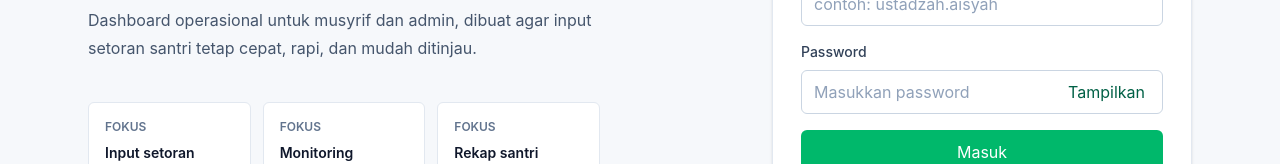
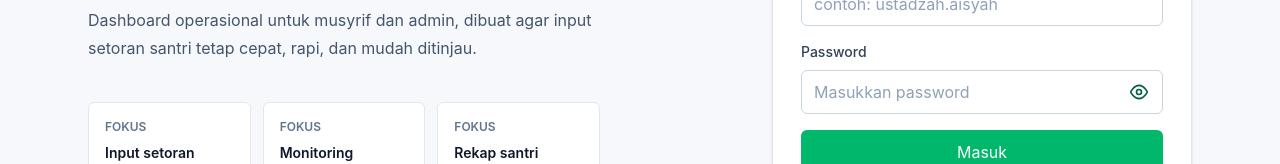
Before and after one commit to Thirayy/tia-app, a Next.js app: page /login in a window 1280 px wide. Shown: the part 372-536 px from the top of the page. Built offline with nearby package versions, Linux system fonts and the light colour scheme.

Commit message:
fix: use icon password toggle

```diff
--- a/app/login/page.tsx
+++ b/app/login/page.tsx
@@ -116,7 +116,7 @@ export default function LoginPage() {
                     type={showPassword ? 'text' : 'password'}
                     value={password}
                     onChange={(e) => setPassword(e.target.value)}
-                    className="min-h-11 w-full rounded-md border border-slate-300 bg-white px-3 py-2 pr-24 text-base text-slate-900 transition placeholder:text-slate-400 focus:border-gnome-green focus:outline-none sm:text-sm"
+                    className="min-h-11 w-full rounded-md border border-slate-300 bg-white px-3 py-2 pr-12 text-base text-slate-900 transition placeholder:text-slate-400 focus:border-gnome-green focus:outline-none sm:text-sm"
                     placeholder="Masukkan password"
                     required
                     autoComplete="current-password"
@@ -125,11 +125,41 @@ export default function LoginPage() {
                   <button
                     type="button"
                     onClick={() => setShowPassword((value) => !value)}
-                    className="absolute right-1.5 top-1/2 min-h-8 -translate-y-1/2 rounded px-3 text-xs font-semibold text-emerald-800 transition hover:bg-emerald-50"
+                    className="absolute right-1.5 top-1/2 flex h-9 w-9 -translate-y-1/2 items-center justify-center rounded text-emerald-800 transition hover:bg-emerald-50 disabled:opacity-60"
                     aria-label={showPassword ? 'Sembunyikan password' : 'Tampilkan password'}
                     disabled={loading}
                   >
-                    {showPassword ? 'Sembunyikan' : 'Tampilkan'}
+                    {showPassword ? (
+                      <svg
+                        aria-hidden="true"
+                        viewBox="0 0 24 24"
+                        className="h-5 w-5"
+                        fill="none"
+                        stroke="currentColor"
+                        strokeWidth="2"
+                        strokeLinecap="round"
+                        strokeLinejoin="round"
+                      >
+                        <path d="M3 3l18 18" />
+                        <path d="M10.6 10.6a2 2 0 0 0 2.8 2.8" />
+                        <path d="M9.9 4.3A10.7 10.7 0 0 1 12 4c5 0 8.6 4.5 10 8-0.5 1.2-1.2 2.4-2.1 3.5" />
+                        <path d="M6.2 6.2C4.2 7.6 2.8 9.8 2 12c1.4 3.5 5 8 10 8 1.5 0 2.9-0.4 4.1-1" />
+                      </svg>
+                    ) : (
+                      <svg
+                        aria-hidden="true"
+                        viewBox="0 0 24 24"
+                        className="h-5 w-5"
+                        fill="none"
+                        stroke="currentColor"
+                        strokeWidth="2"
+                        strokeLinecap="round"
+                        strokeLinejoin="round"
+                      >
+                        <path d="M2 12s3.6-8 10-8 10 8 10 8-3.6 8-10 8-10-8-10-8z" />
+                        <circle cx="12" cy="12" r="3" />
+                      </svg>
+                    )}
                   </button>
                 </div>
               </div>
```
